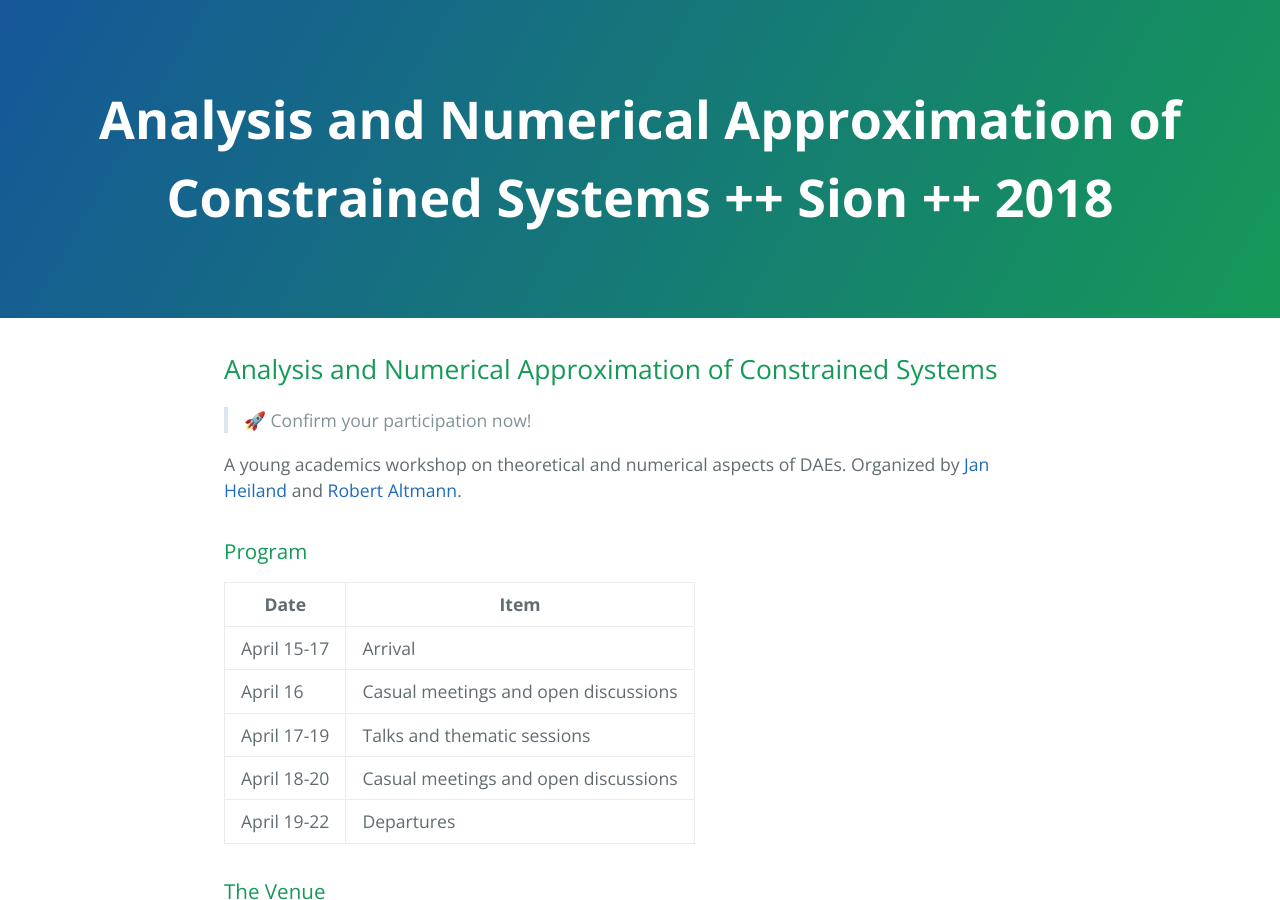
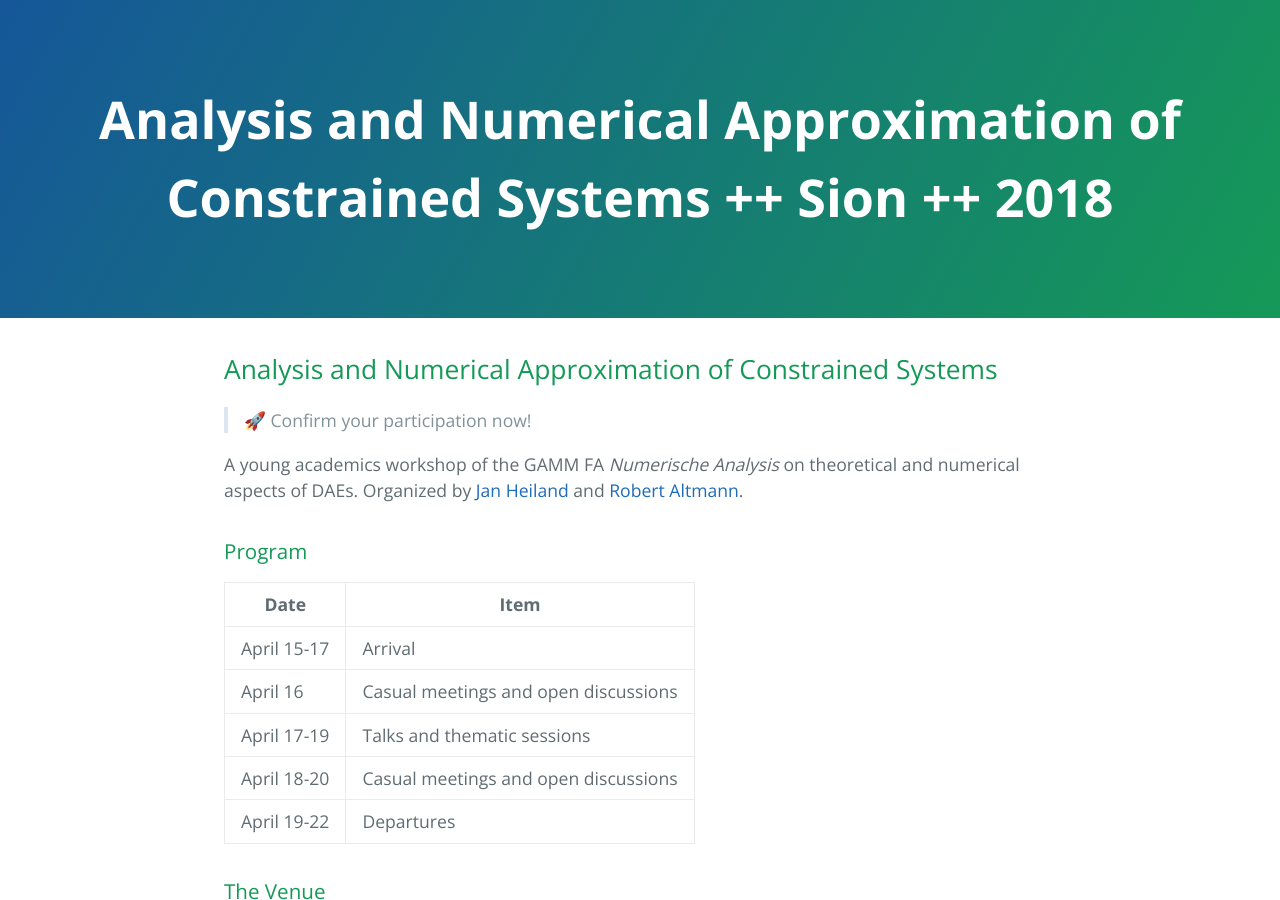
Before and after one commit to highlando/18-daesion, a Jekyll site: the page built from index.md, in a window 1280 px wide and 900 px high. Built offline with Jekyll 4.4.1, drawn with Linux system fonts in a browser that asks for light colours; emoji names are drawn with the system emoji font; our own code applies the rules of GitHub Pages for plain Markdown files.

Commit message:
info of GAMM FA

```diff
--- a/index.md
+++ b/index.md
@@ -8,7 +8,7 @@ Analysis and Numerical Approximation of Constrained Systems
 
 > :rocket: Confirm your participation now!
 
-A young academics workshop on theoretical and numerical aspects of DAEs. Organized by [Jan Heiland](http://www.mpi-magdeburg.mpg.de/person/29457/822630) and [Robert Altmann](http://www.math.uni-augsburg.de).
+A young academics workshop of the GAMM FA *Numerische Analysis* on theoretical and numerical aspects of DAEs. Organized by [Jan Heiland](http://www.mpi-magdeburg.mpg.de/person/29457/822630) and [Robert Altmann](http://www.math.uni-augsburg.de).
 
 ### Program
 
```
